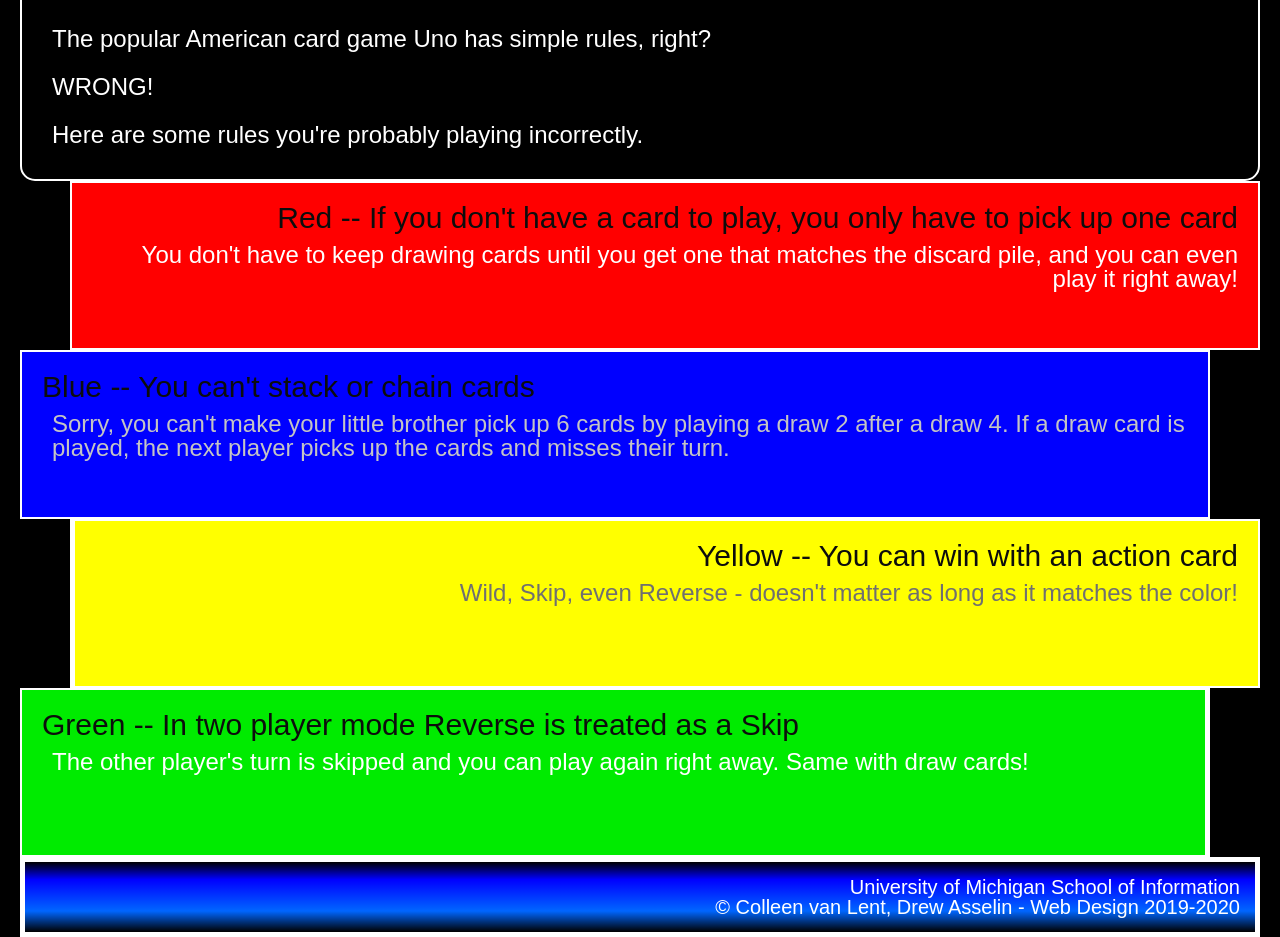
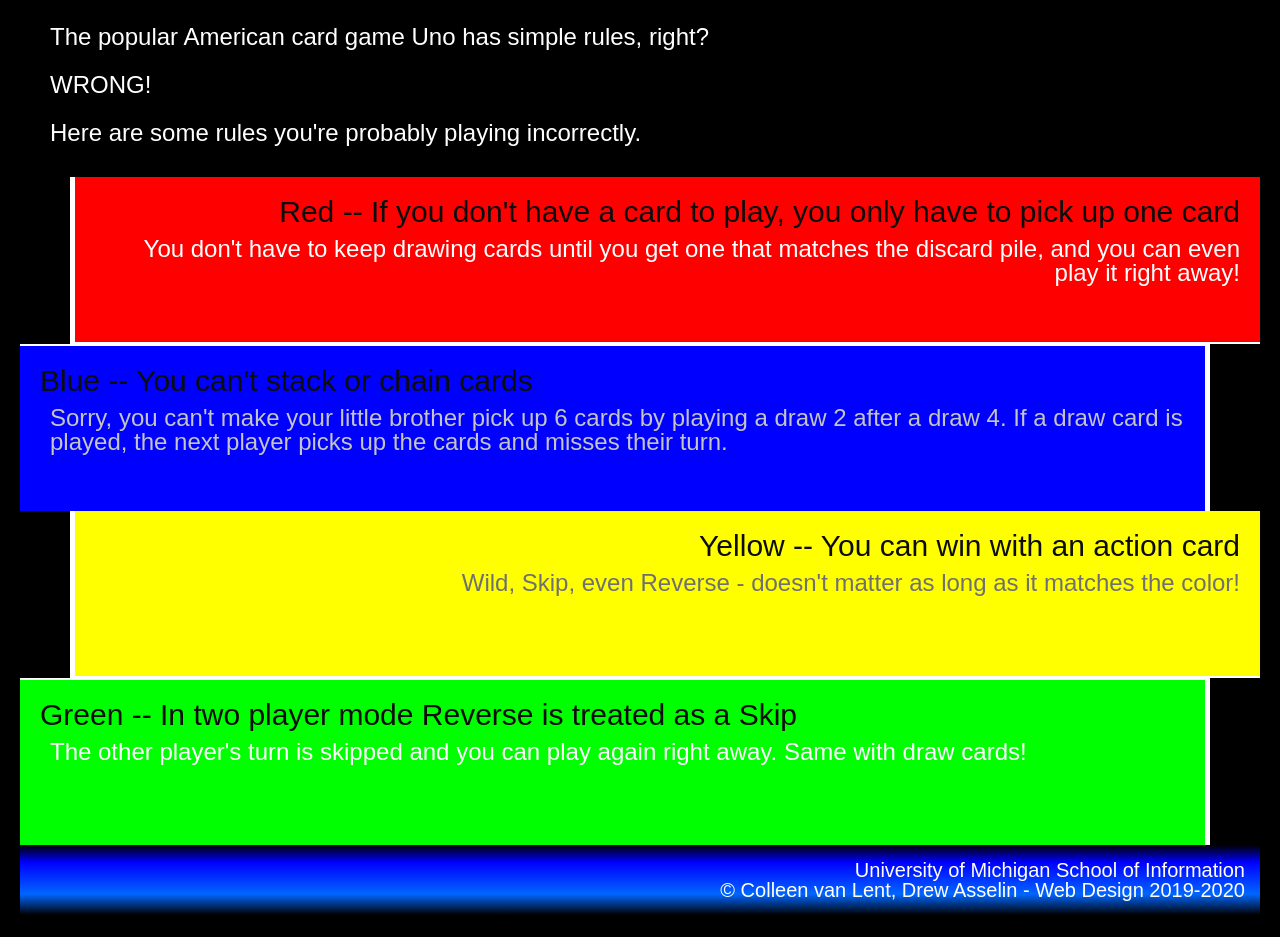
Before and after one commit to ymty2425/hw2-2023, a plain HTML site: page index.html in a window 1280 px wide. Shown: the part 345-1282 px from the top of the page. After the commit the page ends 1260 px from the top, so only its background shows below. Drawn offline with Linux system fonts and the light colour scheme.

Commit message:
fix border

```diff
--- a/css/style.css
+++ b/css/style.css
@@ -35,7 +35,6 @@
 div {
     min-height: 125px;
     padding: 20px;
-    border: 2px solid #FFFFFF;
 }
 
 .introduction {
@@ -48,8 +47,8 @@
     background-color: #FF0000;
     text-align: right;
     margin-left: 50px;
-    border-bottom-width: 2px solid #FFFFFF;
-    border-left-width: 5px solid #FFFFFF;
+    border-bottom: 2px solid #FFFFFF;
+    border-left: 5px solid #FFFFFF;
 }
 
 /*.red h2 {
@@ -69,8 +68,8 @@
     text-align: left;
     margin-right: 50px;
     color: #C4C4C4;
-    border-right-width: 5px solid #FFFFFF;
-    border-top-width: 2px solid #FFFFFF;
+    border-right: 5px solid #FFFFFF;
+    border-top: 2px solid #FFFFFF;
 }
 
 /*.blue h2 {
@@ -95,7 +94,7 @@
 }
 
 .green {
-    background-color: #00EB00;
+    background-color: #00FF00;
     text-align: left;
     margin-right: 50px;
     border-right: 5px solid #FFFFFF;
@@ -104,7 +103,6 @@
 
 footer {
     background: linear-gradient(#000000, #0000ff 25%, #0066ff 70%, #000000);
-    border: 5px solid #FFFFFF;
 }
 
 footer p {
```
